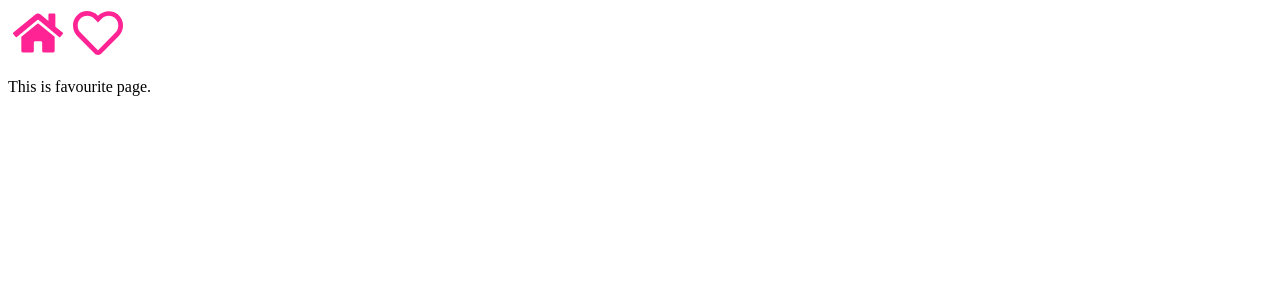
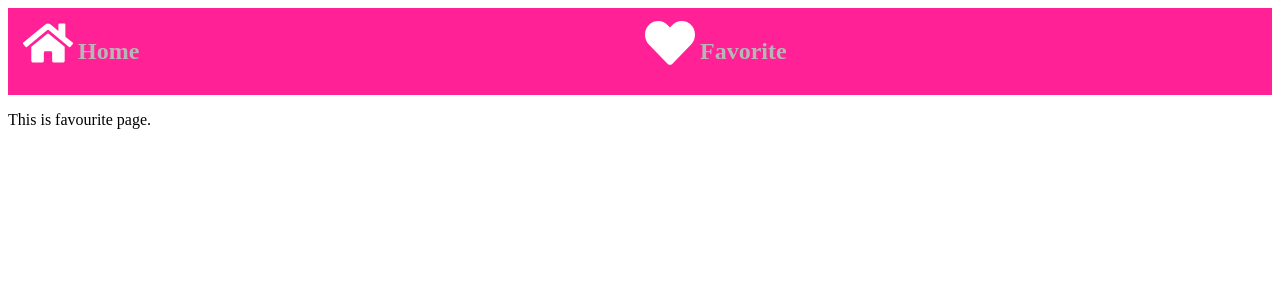
Before and after one commit to milankarunarathne/image-favour, a Next.js app: page /favourite in a window 1280 px wide. Shown: the top 300 px of the page. Built offline with nearby package versions, Linux system fonts and the light colour scheme.

Commit message:
Adding dynamic Navbar

```diff
--- a/components/Navbar.js
+++ b/components/Navbar.js
@@ -1,27 +1,50 @@
-import { FaHome } from 'react-icons/fa';
-import { FaRegHeart } from 'react-icons/fa';
+import PropTypes from 'prop-types';
+import { FaHeart, FaHome } from 'react-icons/fa';
 import Link from 'next/link';
 
 
 class Navbar extends React.Component {
+    constructor(props){
+        super(props);
+    }
+
     render() {
-    return (<div>
+        const isMobile = this.props.isMobile;
+        return (
+            <div style={{display: "flex", flexDirection: "row", backgroundColor: 'rgba(255, 33, 149, 1)', padding: 10, ...this.props.style}}>
                 <Link href="/">
+                    <div style={{display: "flex", flex: 1, flexDirection: "row"}}>
                         <FaHome
-                        color="#ff2394"
+                            color="#ffffff"
                             size="50px"
                             style={{ margin: '0 5px' }}
                         />
+                        {!isMobile && <div><h2>Home</h2></div>}
+                    </div>
                 </Link>
                 <Link href="/favourite">
-                    <FaRegHeart
-                        color="#ff2394"
+                    <div style={{display: "flex", flex: 1, flexDirection:"row"}}>
+                        <FaHeart
+                            color="#ffffff"
                             size="50px"
                             style={{ margin: '0 5px' }}
                         />
+                        {!isMobile && <div><h2>Favorite</h2></div>}
+                    </div>
                 </Link>
-            </div>);
+                <style jsx>
+                    {`
+                        h2 { color: #b6b6b6;}
+                    `}
+                </style>
+            </div>
+        );
     }
 }
 
+Navbar.proTypes = {
+    isMobile: PropTypes.bool,
+    style: PropTypes.object,
+};
+
 export default Navbar;
```
Also changed, not shown: components/Card.js (added, +21 -0 lines), components/IndexButtonBar.js (+3 -7 lines), components/Layout.js (+13 -13 lines), components/index.js (added, +7 -0 lines), pages/index.js (+24 -2 lines). Lines whose indentation alone changed are shown as unchanged.
